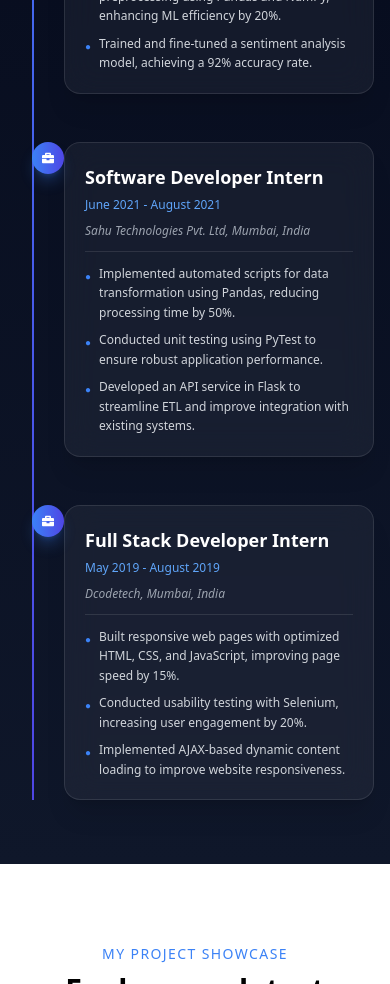
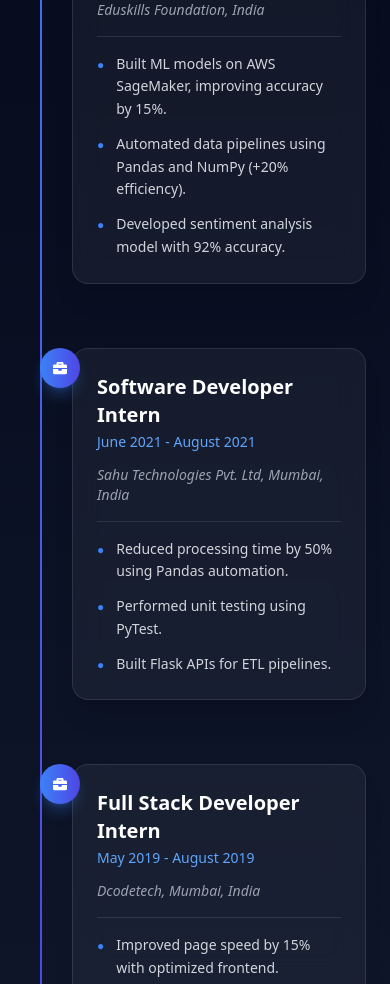
Before and after one commit to AyushPoojariUCD/portfolio, a React (Vite) app: page / in a window 390 px wide. Shown: the part 1840-2824 px from the top of the page. Built offline with nearby package versions, Linux system fonts and the light colour scheme.

Commit message:
feat: project-section updated

```diff
--- a/src/components/Projects.jsx
+++ b/src/components/Projects.jsx
@@ -14,7 +14,7 @@ const tabs = [
     name: "HR Sync Platform",
     icon: "lucide:terminal-square",
     color: "#F5A31E",
-    title: "Solve 400+ Problems in our In-house Environment",
+    title: "Real-Time HR Data Synchronization Platform",
     desc: "A distributed microservices-based HR platform designed for efficient employee data synchronization across organizations. Built with Flask (API Gateway), MongoDB (data store), Kafka (event streaming), and Elasticsearch (analytics), it enables real-time data flow and flexible queries. The system is containerized with Docker and deployed on Kubernetes with Horizontal Pod Autoscalers for resilience. Includes logging, monitoring, and CI/CD support for scalable HR integration.",
     image: "/projects/project-2.png",
   },
@@ -22,7 +22,7 @@ const tabs = [
     name: "Traffic Sign Classification",
     icon: "lucide:trending-up",
     color: "#D00180",
-    title: "Track your progress with real-time insights",
+    title: "Track real-time traffic sign classification",
     desc: "Developed a CNN-based deep learning model to classify German traffic signs using the GTSRB dataset. The pipeline includes image preprocessing, data augmentation, and model training using Keras/TensorFlow. Achieved high accuracy in recognizing over 40 classes of signs in real-time scenarios. Deployed model for inference and performance evaluation. Useful in autonomous driving systems and intelligent transport solutions.",
     image: "/projects/project-3.png",
   },
@@ -33,14 +33,18 @@ const tabs = [
     title: "Interactive live coding editor",
     desc: "A cloud-based collaborative code editor inspired by Replit. Write, run, and share code in multiple languages directly from your browser with real-time collaboration, syntax highlighting and copying code snippet.",
     image: "/projects/project-4.png",
+    demo: "https://codesphere-online-ide.vercel.app/",
   },
   {
-    name: "Webinars",
+    name: "Pathfinding Visualizer",
     icon: "lucide:tv",
     color: "#22AEFF",
-    title: "Industry-led webinars & career guidance",
-    desc: "Learn from experts about projects, resumes, and real-world practices.",
+    title: "Interactive Algorithm Visualizer",
+    desc: "An interactive pathfinding algorithm visualizer built with React, NextJS, and Node.js. Explore how popular algorithms like A* (A-Star), Dijkstra, BFS, and DFS work step-by-step in real-time on a customizable grid.",
     image: "/projects/project-1.png",
+    github:
+      "https://github.com/AyushPoojariUCD/pathfinding-algorithm-visualizer",
+    demo: "https://pathfinding-algorithm-visualizer-rx.vercel.app/",
   },
 ];
 
@@ -108,9 +112,35 @@ const Projects = () => {
               {current.title}
             </h4>
 
-            <p className="text-gray-600 dark:text-gray-400 leading-relaxed">
+            <p className="text-gray-600 dark:text-gray-400 leading-relaxed mb-6">
               {current.desc}
             </p>
+
+            {/* 🔥 SINGLE BUTTON */}
+            <a
+              href={current.demo || current.github}
+              target="_blank"
+              rel="noopener noreferrer"
+              className="relative inline-flex items-center gap-2 px-6 py-3 rounded-xl text-sm font-semibold
+  bg-gradient-to-r from-blue-500 to-indigo-600 text-white
+  shadow-lg overflow-hidden group transition-all duration-300
+  hover:scale-105 hover:shadow-blue-500/30"
+            >
+              {/* ✨ Shine effect */}
+              <span className="absolute inset-0 overflow-hidden rounded-xl">
+                <span className="shine"></span>
+              </span>
+
+              {/* Text */}
+              <span className="relative z-10 flex items-center gap-2">
+                {current.demo ? "Live Demo" : "View Code"}
+
+                {/* Arrow animation */}
+                <span className="transition-transform duration-300 group-hover:translate-x-1">
+                  →
+                </span>
+              </span>
+            </a>
           </div>
 
           {/* RIGHT */}
@@ -121,7 +151,7 @@ const Projects = () => {
               className="rounded-xl shadow-xl w-full object-cover"
             />
 
-            {/* Glow Effect */}
+            {/* Glow */}
             <div
               className="absolute bottom-0 right-0 w-40 h-40 blur-[120px] rounded-full opacity-40"
               style={{ background: current.color }}
--- a/src/components/WorkExperience.jsx
+++ b/src/components/WorkExperience.jsx
@@ -1,4 +1,5 @@
 import React from "react";
+import { motion } from "framer-motion";
 import { FaBriefcase } from "react-icons/fa";
 
 const experiences = [
@@ -9,7 +10,7 @@ const experiences = [
     points: [
       "Developed and maintained responsive websites using HTML, CSS, JavaScript, Python, and PHP.",
       "Built dynamic web applications with React.js and Angular; integrated APIs using Node.js and Express.",
-      "Worked with databases including MySQL and MongoDB to support scalable backend infrastructure.",
+      "Worked with MySQL and MongoDB for scalable backend systems.",
     ],
   },
   {
@@ -17,9 +18,9 @@ const experiences = [
     company: "Eduskills Foundation, India",
     period: "September 2021 - December 2021",
     points: [
-      "Built and optimized ML models on AWS SageMaker, improving prediction accuracy by 15%.",
-      "Developed an automated pipeline for data preprocessing using Pandas and NumPy, enhancing ML efficiency by 20%.",
-      "Trained and fine-tuned a sentiment analysis model, achieving a 92% accuracy rate.",
+      "Built ML models on AWS SageMaker, improving accuracy by 15%.",
+      "Automated data pipelines using Pandas and NumPy (+20% efficiency).",
+      "Developed sentiment analysis model with 92% accuracy.",
     ],
   },
   {
@@ -27,9 +28,9 @@ const experiences = [
     company: "Sahu Technologies Pvt. Ltd, Mumbai, India",
     period: "June 2021 - August 2021",
     points: [
-      "Implemented automated scripts for data transformation using Pandas, reducing processing time by 50%.",
-      "Conducted unit testing using PyTest to ensure robust application performance.",
-      "Developed an API service in Flask to streamline ETL and improve integration with existing systems.",
+      "Reduced processing time by 50% using Pandas automation.",
+      "Performed unit testing using PyTest.",
+      "Built Flask APIs for ETL pipelines.",
     ],
   },
   {
@@ -37,78 +38,87 @@ const experiences = [
     company: "Dcodetech, Mumbai, India",
     period: "May 2019 - August 2019",
     points: [
-      "Built responsive web pages with optimized HTML, CSS, and JavaScript, improving page speed by 15%.",
-      "Conducted usability testing with Selenium, increasing user engagement by 20%.",
-      "Implemented AJAX-based dynamic content loading to improve website responsiveness.",
+      "Improved page speed by 15% with optimized frontend.",
+      "Enhanced engagement by 20% using Selenium testing.",
+      "Implemented AJAX-based dynamic content loading.",
     ],
   },
 ];
 
 const WorkExperience = () => {
   return (
-    <section className="relative bg-gradient-to-b from-[#020617] to-[#0f172a] text-white py-16 sm:py-20 px-4 sm:px-6">
+    <section className="relative bg-gradient-to-b from-[#020617] to-[#0f172a] text-white py-20 px-6">
       <div className="max-w-6xl mx-auto">
         {/* Heading */}
-        <h2 className="text-3xl sm:text-4xl md:text-5xl font-bold text-center mb-12 sm:mb-16">
+        <motion.h2
+          initial={{ opacity: 0, y: 30 }}
+          whileInView={{ opacity: 1, y: 0 }}
+          transition={{ duration: 0.6 }}
+          className="text-3xl md:text-5xl font-bold text-center mb-16"
+        >
           Work Experience
-        </h2>
+        </motion.h2>
 
         {/* Timeline */}
         <div className="relative">
-          {/* Line → left on mobile, center on desktop */}
+          {/* Vertical Line */}
           <div className="absolute left-4 md:left-1/2 top-0 h-full w-[2px] bg-gradient-to-b from-blue-500 to-indigo-600 md:-translate-x-1/2"></div>
 
-          <div className="space-y-12 sm:space-y-16">
+          <div className="space-y-16">
             {experiences.map((exp, index) => {
               const isLeft = index % 2 === 0;
 
               return (
-                <div key={index} className="relative flex">
+                <motion.div
+                  key={index}
+                  initial={{ opacity: 0, y: 40 }}
+                  whileInView={{ opacity: 1, y: 0 }}
+                  transition={{ duration: 0.6, delay: index * 0.1 }}
+                  className="relative flex"
+                >
                   {/* Dot */}
-                  <div className="absolute left-4 md:left-1/2 w-8 h-8 md:w-10 md:h-10 transform md:-translate-x-1/2 bg-gradient-to-r from-blue-500 to-indigo-600 rounded-full flex items-center justify-center shadow-lg shadow-blue-500/30 z-10">
-                    <FaBriefcase className="text-white text-xs md:text-sm" />
+                  <div className="absolute left-4 md:left-1/2 w-10 h-10 transform md:-translate-x-1/2 bg-gradient-to-r from-blue-500 to-indigo-600 rounded-full flex items-center justify-center shadow-lg shadow-blue-500/30 z-10">
+                    <FaBriefcase className="text-white text-sm" />
                   </div>
 
                   {/* Card */}
                   <div
-                    className={`group w-full md:w-[45%] ml-12 md:ml-0 p-5 sm:p-6 rounded-2xl border border-white/10 backdrop-blur-lg bg-white/5
+                    className={`group w-full md:w-[45%] ml-12 md:ml-0 p-6 rounded-2xl border border-white/10 backdrop-blur-lg bg-white/5
                     shadow-xl transition-all duration-300
-                    hover:scale-[1.02] hover:shadow-blue-500/20
+                    hover:scale-[1.03] hover:shadow-blue-500/20
                     hover:bg-gradient-to-r hover:from-blue-500/20 hover:to-indigo-600/20
                     hover:border-blue-400/40
                     ${isLeft ? "md:mr-auto md:pr-8" : "md:ml-auto md:pl-8"}`}
                   >
                     {/* Header */}
-                    <div className="mb-2 sm:mb-3">
-                      <h3 className="text-lg sm:text-xl font-semibold text-white group-hover:text-blue-400 transition">
+                    <div className="mb-3">
+                      <h3 className="text-xl font-semibold group-hover:text-blue-400 transition">
                         {exp.role}
                       </h3>
-                      <span className="text-xs sm:text-sm text-blue-400">
+                      <span className="text-sm text-blue-400">
                         {exp.period}
                       </span>
                     </div>
 
                     {/* Company */}
-                    <p className="text-xs sm:text-sm italic text-gray-400 mb-3 sm:mb-4">
+                    <p className="text-sm italic text-gray-400 mb-4">
                       {exp.company}
                     </p>
 
                     {/* Divider */}
-                    <div className="h-px bg-white/10 mb-3 sm:mb-4"></div>
+                    <div className="h-px bg-white/10 mb-4"></div>
 
                     {/* Points */}
-                    <ul className="space-y-2 sm:space-y-3 text-xs sm:text-sm text-gray-300">
+                    <ul className="space-y-3 text-sm text-gray-300">
                       {exp.points.map((point, i) => (
-                        <li key={i} className="flex items-start gap-2 sm:gap-3">
-                          <span className="text-blue-500 mt-1 text-[10px] sm:text-xs">
-                            ●
-                          </span>
+                        <li key={i} className="flex items-start gap-3">
+                          <span className="text-blue-500 mt-1 text-xs">●</span>
                           <span className="leading-relaxed">{point}</span>
                         </li>
                       ))}
                     </ul>
                   </div>
-                </div>
+                </motion.div>
               );
             })}
           </div>
```
